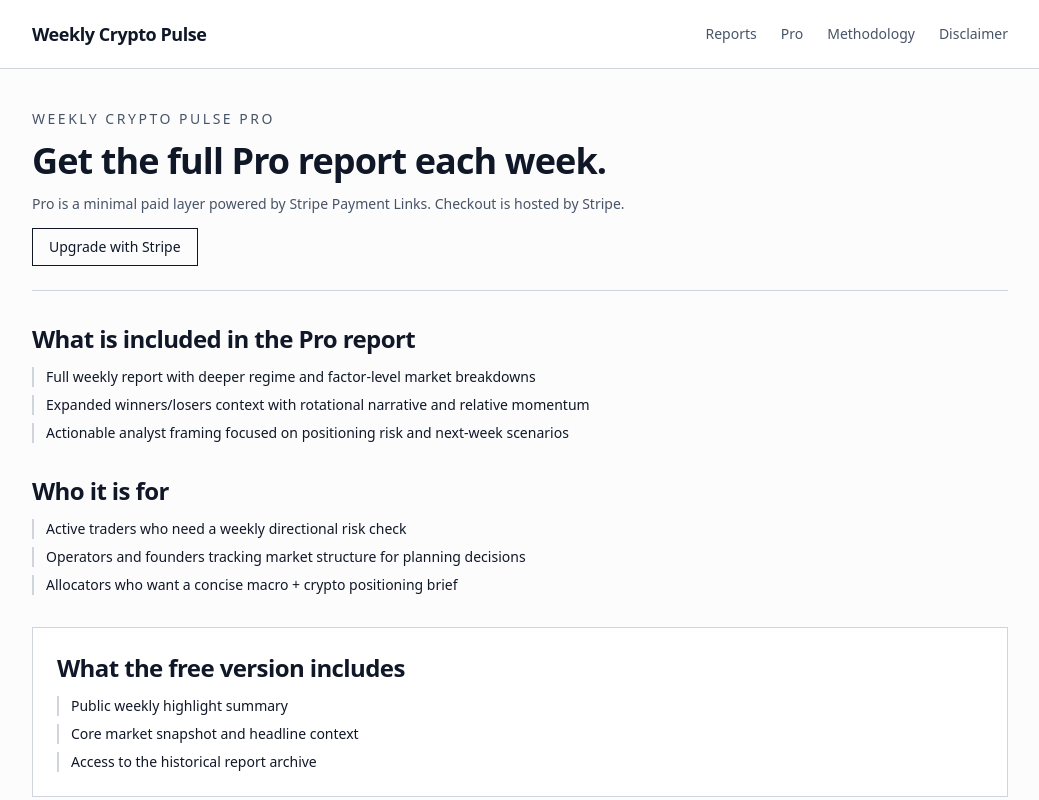
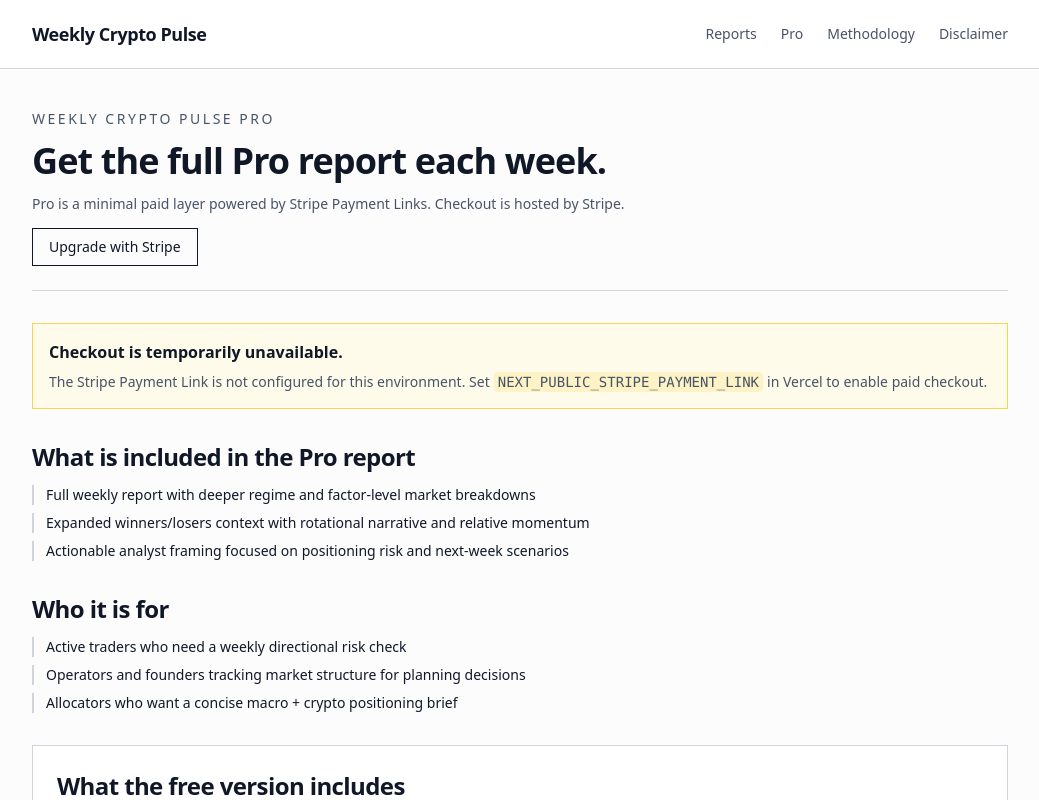
Before and after one commit to castanhf/Weekly-Crypto-Pulse, a Next.js app: page /pro in a window 1280 px wide. Shown: the top 800 px of the page, without its empty margins (120-1159 px from the left). Built offline with nearby package versions, Linux system fonts and the light colour scheme; no server answers.

Commit message:
Add Stripe test drill and safe Pro CTA fallback

```diff
--- a/app/pro/page.tsx
+++ b/app/pro/page.tsx
@@ -2,6 +2,7 @@ import type { Metadata } from 'next';
 
 import { ProCta } from '@/components/pro/pro-cta';
 import { createProMetadata } from '@/lib/seo';
+import { siteConfig } from '@/lib/site';
 
 export const metadata: Metadata = createProMetadata();
 
@@ -24,6 +25,8 @@ const FREE_INCLUSIONS = [
 ] as const;
 
 export default function ProPage(): JSX.Element {
+  const { hasStripePaymentLink } = siteConfig.pro;
+
   return (
     <section className="space-y-8">
       <header className="space-y-3 border-b border-line pb-6">
@@ -34,6 +37,17 @@ export default function ProPage(): JSX.Element {
         </p>
         <ProCta label="Upgrade with Stripe" />
       </header>
+
+      {!hasStripePaymentLink ? (
+        <section className="space-y-2 border border-amber-300 bg-amber-50 p-4" id="checkout-unavailable">
+          <h2 className="text-base font-semibold">Checkout is temporarily unavailable.</h2>
+          <p className="text-sm text-muted">
+            The Stripe Payment Link is not configured for this environment. Set
+            <code className="mx-1 rounded bg-amber-100 px-1 py-0.5 font-mono">NEXT_PUBLIC_STRIPE_PAYMENT_LINK</code>
+            in Vercel to enable paid checkout.
+          </p>
+        </section>
+      ) : null}
 
       <section className="space-y-3" aria-labelledby="pro-included-heading">
         <h2 className="text-2xl font-semibold tracking-tight" id="pro-included-heading">
--- a/components/pro/pro-cta.tsx
+++ b/components/pro/pro-cta.tsx
@@ -13,11 +13,11 @@ type CheckoutTarget = Readonly<{
 }>;
 
 const getCheckoutTarget = (): CheckoutTarget => {
-  const { stripePaymentLink } = siteConfig.pro;
+  const { hasStripePaymentLink, stripePaymentLink } = siteConfig.pro;
 
-  if (stripePaymentLink.length === 0) {
+  if (!hasStripePaymentLink) {
     return {
-      href: '/pro',
+      href: '/pro#checkout-unavailable',
       isExternal: false
     };
   }
--- a/lib/site.ts
+++ b/lib/site.ts
@@ -6,10 +6,13 @@ const getOptionalEnv = (value: string | undefined): string => {
   return value.trim();
 };
 
+const stripePaymentLink = getOptionalEnv(process.env.NEXT_PUBLIC_STRIPE_PAYMENT_LINK);
+
 export const siteConfig = {
   name: 'Weekly Crypto Pulse',
   description: 'Editorial crypto market summaries and recurring weekly reports.',
   pro: {
-    stripePaymentLink: getOptionalEnv(process.env.NEXT_PUBLIC_STRIPE_PAYMENT_LINK)
+    stripePaymentLink,
+    hasStripePaymentLink: stripePaymentLink.length > 0
   }
 } as const;
```
Also changed, not shown: 1 other file (tests, documents, lock files or other folders).
